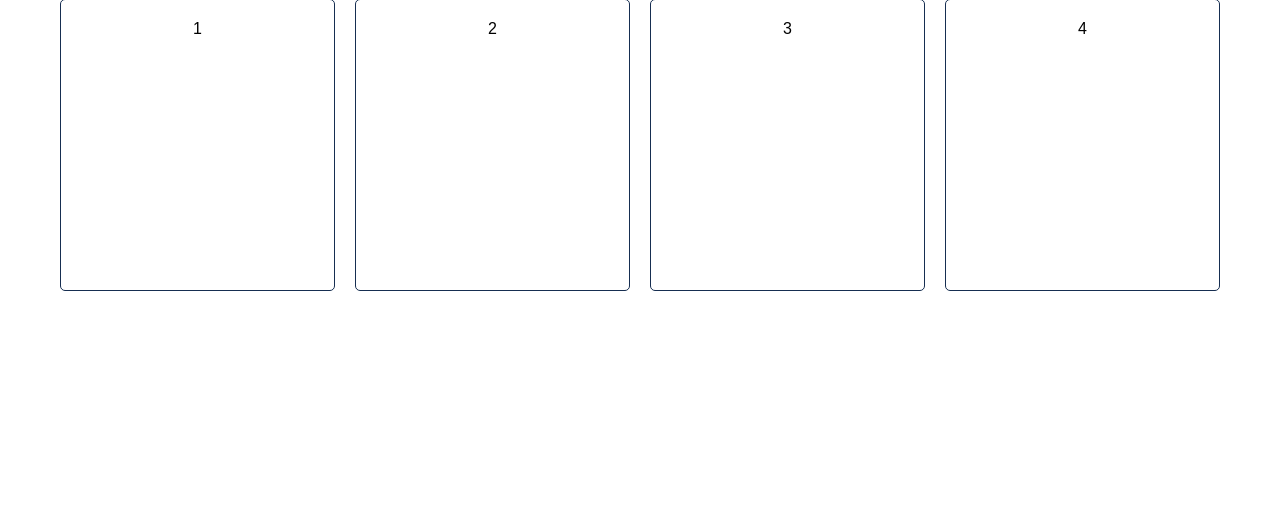
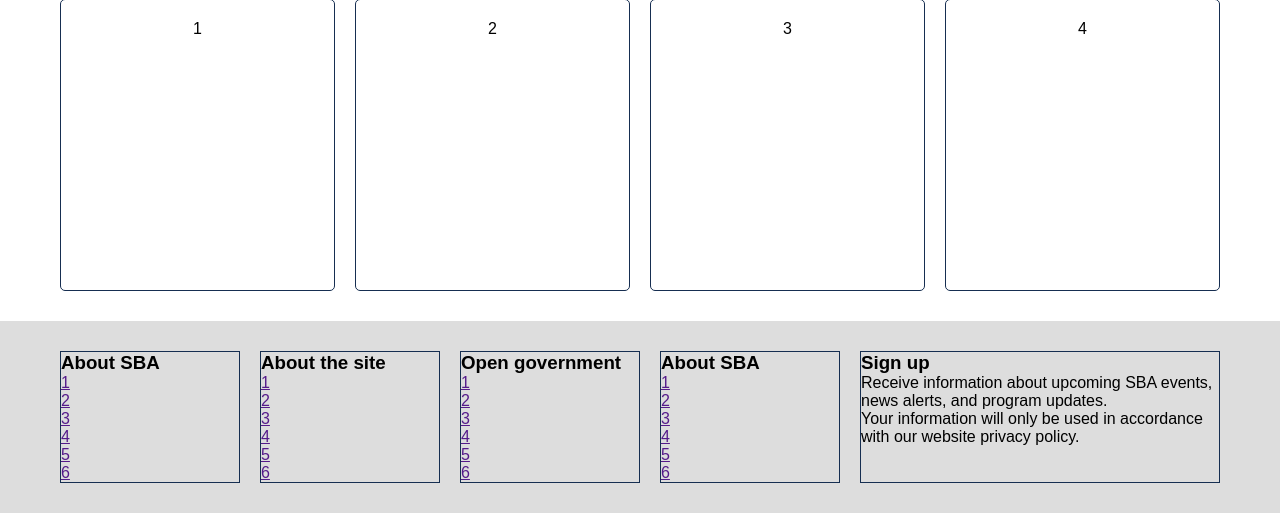
Before and after one commit to ElieLECAS/US_SBA, a Django app: page / in a window 1280 px wide. Shown: the part 1579-2092 px from the top of the page. Before the commit the page ends 1870 px from the top, so only its background shows below. Run offline with Django 4.2, Linux system fonts and the light colour scheme.

Commit message:
maj front lundi 26 fevrier 10.30

```diff
--- a/app/static/style.css
+++ b/app/static/style.css
@@ -22,18 +22,18 @@ header nav {
     padding-bottom: 20px;
 }
 
-header a{
+header a {
     color: white;
     text-decoration: none;
-    transition: .2s;
+    transition: 0.2s;
 }
 
-header a:hover{
+header a:hover {
     text-decoration: underline;
-    transition: .2s;
+    transition: 0.2s;
 }
 
-header nav div{
+header nav div {
     display: flex;
     gap: 10px;
 }
@@ -171,19 +171,20 @@ header nav div{
     background-color: white;
 }
 
-h2{
+h2 {
     margin: 30px 60px;
-
 }
 
-.business-grid, .business-help{
+.business-grid,
+.business-help {
     padding: 0px 60px;
     display: grid;
     grid-template-columns: 1fr 1fr 1fr 1fr;
     gap: 20px;
 }
 
-section .business, section .advices{
+section .business,
+section .advices {
     border: solid 1px #162e51;
     border-radius: 5px;
     padding: 20px 50px;
@@ -194,3 +195,19 @@ section .business, section .advices{
     text-align: center;
     height: 250px;
 }
+footer{
+    padding-top: 30px;
+}
+footer .prefooter {
+    background-color: #dddddd;
+    padding: 30px 60px;
+    display: grid;
+    grid-template-columns: 1fr 1fr 1fr 1fr 2fr;
+    gap: 20px;
+}
+
+footer .prefooter div {
+    border: solid 1px #162e51;
+    display: flex;
+    flex-flow: column nowrap;
+}
--- a/app/templates/includes/footer.html
+++ b/app/templates/includes/footer.html
@@ -0,0 +1,49 @@
+{% load static %}
+<footer>
+    <section class="prefooter">
+        <div class="about">
+            <h3>About SBA</h3>
+            <a href="">1</a>
+            <a href="">2</a>
+            <a href="">3</a>
+            <a href="">4</a>
+            <a href="">5</a>
+            <a href="">6</a>
+        </div>
+        <div class="about">
+            <h3>About the site</h3>
+            <a href="">1</a>
+            <a href="">2</a>
+            <a href="">3</a>
+            <a href="">4</a>
+            <a href="">5</a>
+            <a href="">6</a>
+        </div>
+        <div class="about">
+            <h3>Open government</h3>
+            <a href="">1</a>
+            <a href="">2</a>
+            <a href="">3</a>
+            <a href="">4</a>
+            <a href="">5</a>
+            <a href="">6</a>
+        </div>
+        <div class="Oversight">
+            <h3>About SBA</h3>
+            <a href="">1</a>
+            <a href="">2</a>
+            <a href="">3</a>
+            <a href="">4</a>
+            <a href="">5</a>
+            <a href="">6</a>
+        </div>
+        <div class="signup">
+            <h3>Sign up</h3>
+            <p>Receive information about upcoming SBA events, news alerts, and program updates.</p>
+            <p>Your information will only be used in accordance with our website privacy policy.</p>
+        </div>
+    </section>
+    <section class="footer">
+
+    </section>
+</footer>
```
Lines whose indentation alone changed are shown as unchanged.
